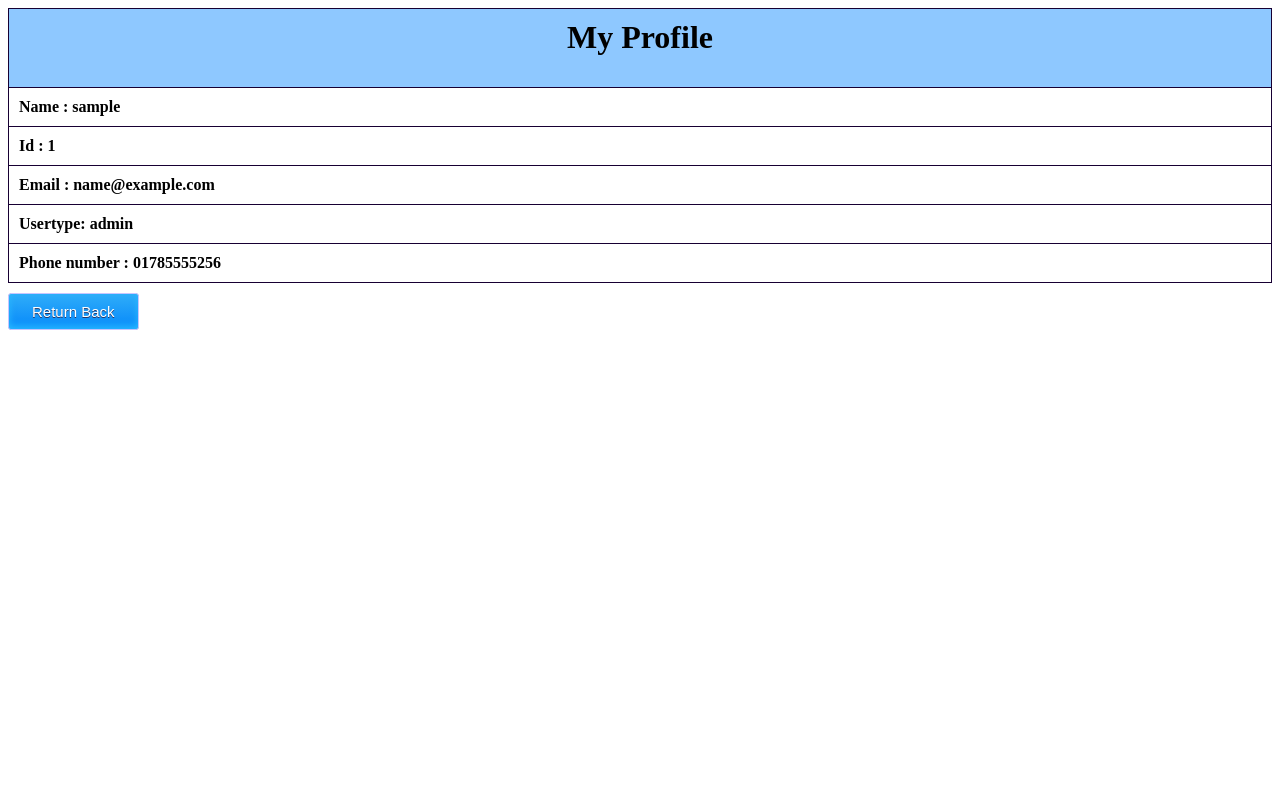
After one commit to Salemah/TourMangement, a PHP site: page /Views/adminprofilr.php in a window 1280 px wide. The commit adds this page. Run offline with PHP 8.4, Linux system fonts and the light colour scheme; the visitor is signed in with stand-in values (Sample User, id 1); tables that the repository leaves empty or names only in its code hold one stand-in row (values such as "Sample post").

Commit message:
dynamic profile uipdate

```diff
--- a/Controllers/adninjquery.js
+++ b/Controllers/adninjquery.js
@@ -34,7 +34,7 @@ $(document).ready(function(){
     $("#profile").on("click",function(e){
        $("#main").show();
    $.ajax({
-       url:"userprofile.php",
+       url:"adminprofilr.php",
        type:"POST",
        success:function(data){
        $("#main").html(data);
--- /dev/null
+++ b/Views/adminprofilr.css
@@ -0,0 +1,61 @@
+.proiftle-conainer{
+    background-color: whitesmoke;
+    padding: 3px;
+}
+.proiftle-conainer #profile-name{
+    background-color:#8ec8ff ;
+    padding: 10px;
+    text-align: center;
+}
+
+
+table.GeneratedTable {
+  width: 100%;
+  background-color: #ffffff;
+  border-collapse: collapse;
+  border-width: 1px;
+  border-color: #5b407d;
+  border-style: solid;
+  color: #000000;
+}
+
+table.GeneratedTable td, table.GeneratedTable th {
+  border-width: 1px;
+  border-color: #170033;
+  border-style: solid;
+  padding: 10px;
+}
+
+table.GeneratedTable thead {
+  background-color: #8ec8ff;
+}
+table tbody tr td {
+    font-weight: bold;
+}
+
+
+.myButton {
+	box-shadow:inset 0px -3px 7px 0px #29bbff;
+	background:linear-gradient(to bottom, #2dabf9 5%, #0688fa 100%);
+	background-color:#004169;
+	border-radius:3px;
+	border:1px solid #c6c5ff;
+	display:inline-block;
+	cursor:pointer;
+	color:#ffffff;
+	font-family:Arial;
+	font-size:15px;
+	padding:9px 23px;
+	text-decoration:none;
+	text-shadow:0px 1px 0px #263666;
+    margin-top: 10px;
+    margin-bottom: 10px;
+}
+.myButton:hover {
+	background:linear-gradient(to bottom, #0688fa 5%, #2dabf9 100%);
+	background-color:#0688fa;
+}
+.myButton:active {
+	position:relative;
+	top:1px;
+}
--- /dev/null
+++ b/Views/adminprofilr.php
@@ -0,0 +1,62 @@
+<?php
+session_start();
+require_once('../Model/usersmodel.php');
+
+if(isset($_SESSION['flag'])){
+
+    $conn = getConnection();
+    $email = $_SESSION['email'];
+    $sql = "select * from users where email='$email'";
+    $result = mysqli_query($conn,$sql);
+    $row = mysqli_fetch_assoc($result);
+?>
+<html>
+<html lang="en">
+<head>
+    <meta charset="UTF-8">
+    <meta http-equiv="X-UA-Compatible" content="IE=edge">
+    <meta name="viewport" content="width=device-width, initial-scale=1.0">
+    <link rel="stylesheet" href="../Views/adminprofilr.css">
+    <title>Document</title>
+</head>
+<body>
+    <!-- <div class="proiftle-conainer">
+    <h1 id="profile-name">My Profile</h1>
+    <h3>Id : <?= $row['id'] ?></h3>
+    <h3>Name : <?= $row['username'] ?></h3>
+    <h3>Email : <?= $row['email'] ?></h3>
+    <h3>Usertype: <?= $row['usertype'] ?></h3>
+        <h1></h1>
+    </div> -->
+  <table class="GeneratedTable">
+  <thead>
+    <tr>
+      <th> <h1 id="profile-name">My Profile</h1></th>
+    </tr>
+  </thead>
+  <tbody>
+    <tr>
+    <h2> <td> Name : <?= $row['username'] ?> </td> </h2>
+    <tr>
+    <h2> <td> Id :  <?= $row['id'] ?> </td> </h2>
+    </tr>
+    <tr>
+    <h2> <td> Email :  <?= $row['email'] ?> </td> </h2>
+    </tr>
+    <tr>
+      <td>  Usertype:  <?= $row['usertype'] ?></td>
+    </tr>
+    <tr>
+      <td>Phone number : 01785555256</td>
+    </tr>
+
+
+
+  </tbody>
+
+</table>
+<a href="<?= $row['usertype'] ?>.php" class="myButton">Return Back</a>
+</body>
+<?php }else{
+    header('location: Login.php');
+} ?>
--- a/Views/index.php
+++ b/Views/index.php
@@ -24,7 +24,7 @@
     </div>
   </section>
     <header>
-     <img  id="logo" src="../Resources/../Resources/images/travel-luggage.png" alt="">
+     <img  id="logo" src="../Resources/../Resources/images/logo.png" alt="">
         <nav class=""  >
             <ul class="nav-bar">
                 <li><a href="#">Home</a></li>
@@ -61,7 +61,7 @@
       <div class="image-cards">
           <div class="image-card">
               <div class="image-card-banner">
-                  <img src="../Resources/images/1.jpg">
+                  <img src="../Resources/images/4.jpg" >
               </div>
               <div class="card-details">
                   <h1>Sylhet Premium Trip</h1>
--- a/Views/packegecontainer.css
+++ b/Views/packegebox.css
@@ -4,7 +4,7 @@
 
 }
 .packge-container div{
-    background-color: rgb(10, 155, 238);
+    background-color: rgba(10, 154, 238, 0.568);
     margin: 10px;
     padding: 10px;
     width: 300px;
--- a/Views/packegecontainer.php
+++ b/Views/packegecontainer.php
@@ -4,7 +4,7 @@
     <meta charset="UTF-8">
     <meta http-equiv="X-UA-Compatible" content="IE=edge">
     <meta name="viewport" content="width=device-width, initial-scale=1.0">
-    <link rel="stylesheet" href="packegecontainer.css">
+    <link rel="stylesheet" href="packegebox.css">
     <title>Document</title>
 </head>
 <body>
```
Also changed, not shown: Controllers/login.json (+1 -1 lines).
